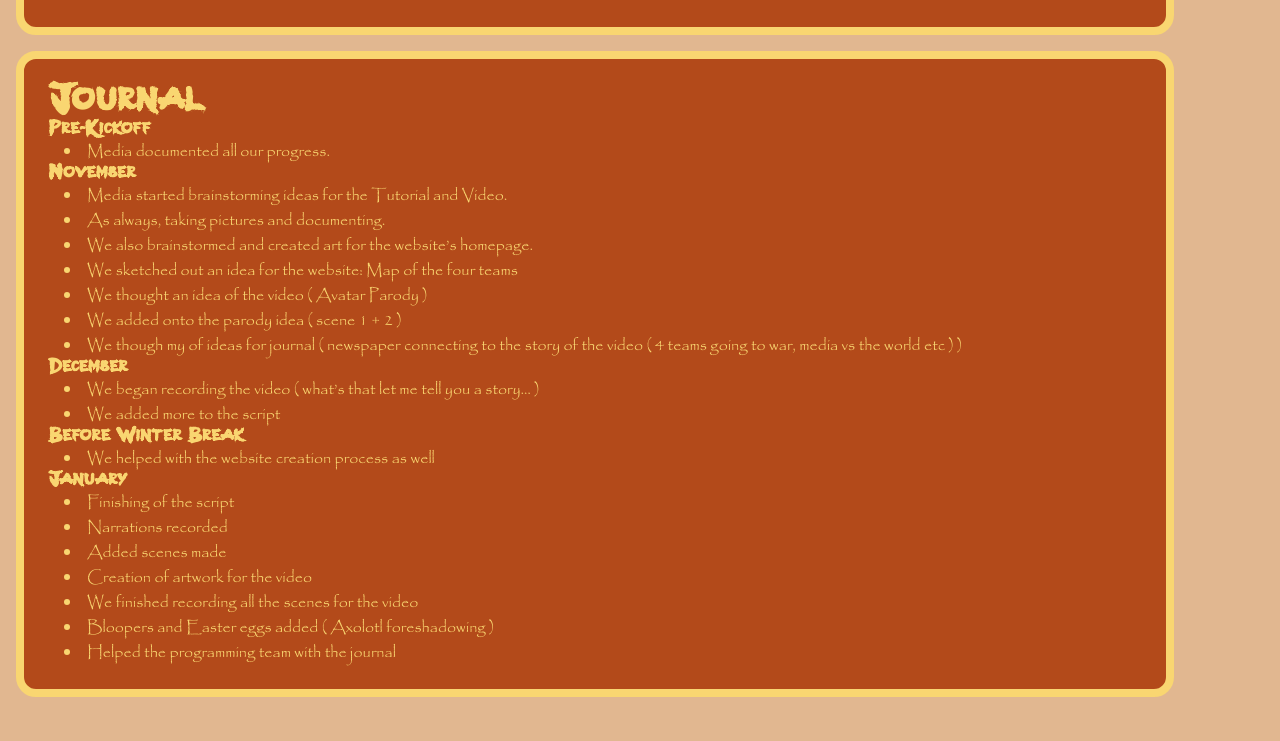
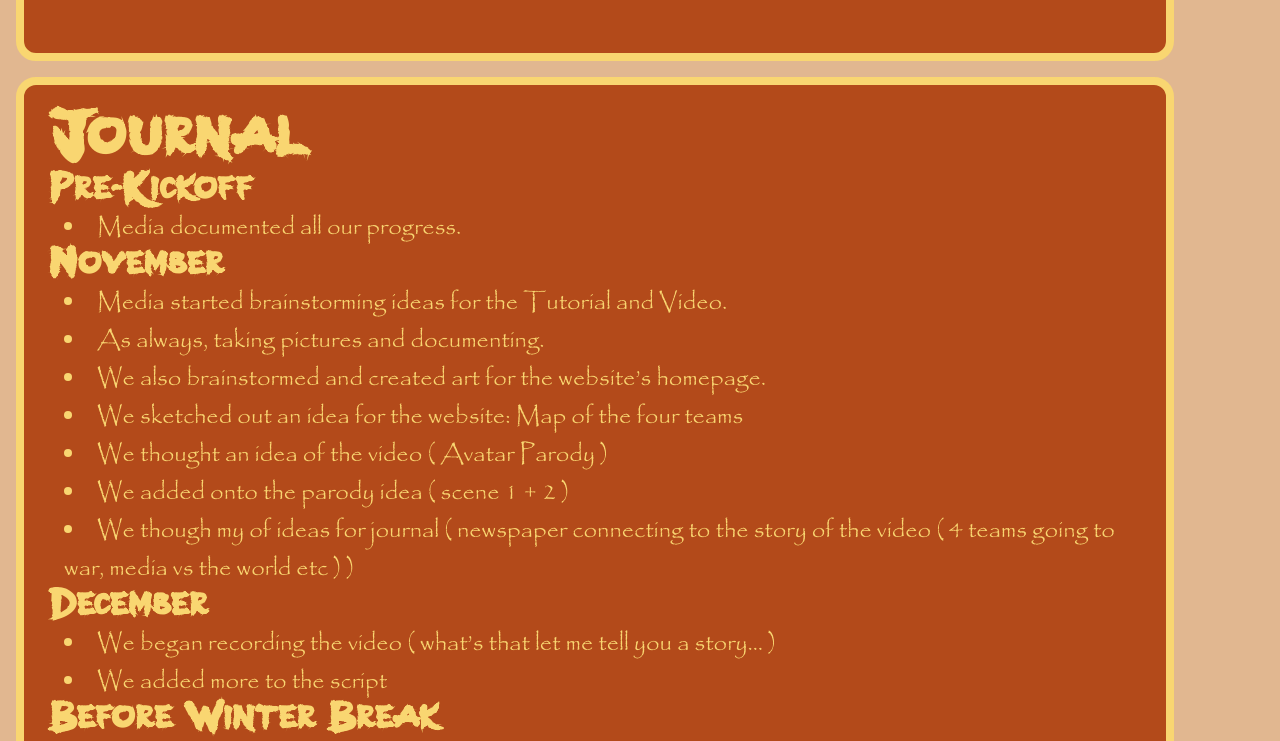
Before and after one commit to losanni/CRC-Website-LHA-25, a plain HTML site: page pages/air/air.html in a window 1280 px wide. Shown: the part 1617-2358 px from the top of the page. Before the commit the page ends 2330 px from the top, so only its background shows below. Drawn offline with Linux system fonts and the light colour scheme.

Commit message:
BIG Journal Text

```diff
--- a/css/element.css
+++ b/css/element.css
@@ -31,8 +31,12 @@ main {
 }
 
 h1 {
+  font-size: 5rem;
+  line-height: normal;
+}
+
+h2 {
   font-size: 3rem;
-  line-height: normal;
 }
 
 .roster-grid {
@@ -46,6 +50,7 @@ h1 {
 li {
   margin-left: 1rem;
   overflow: visible;
+  font-size: 1.5rem;
 }
 
 #journal {
```
